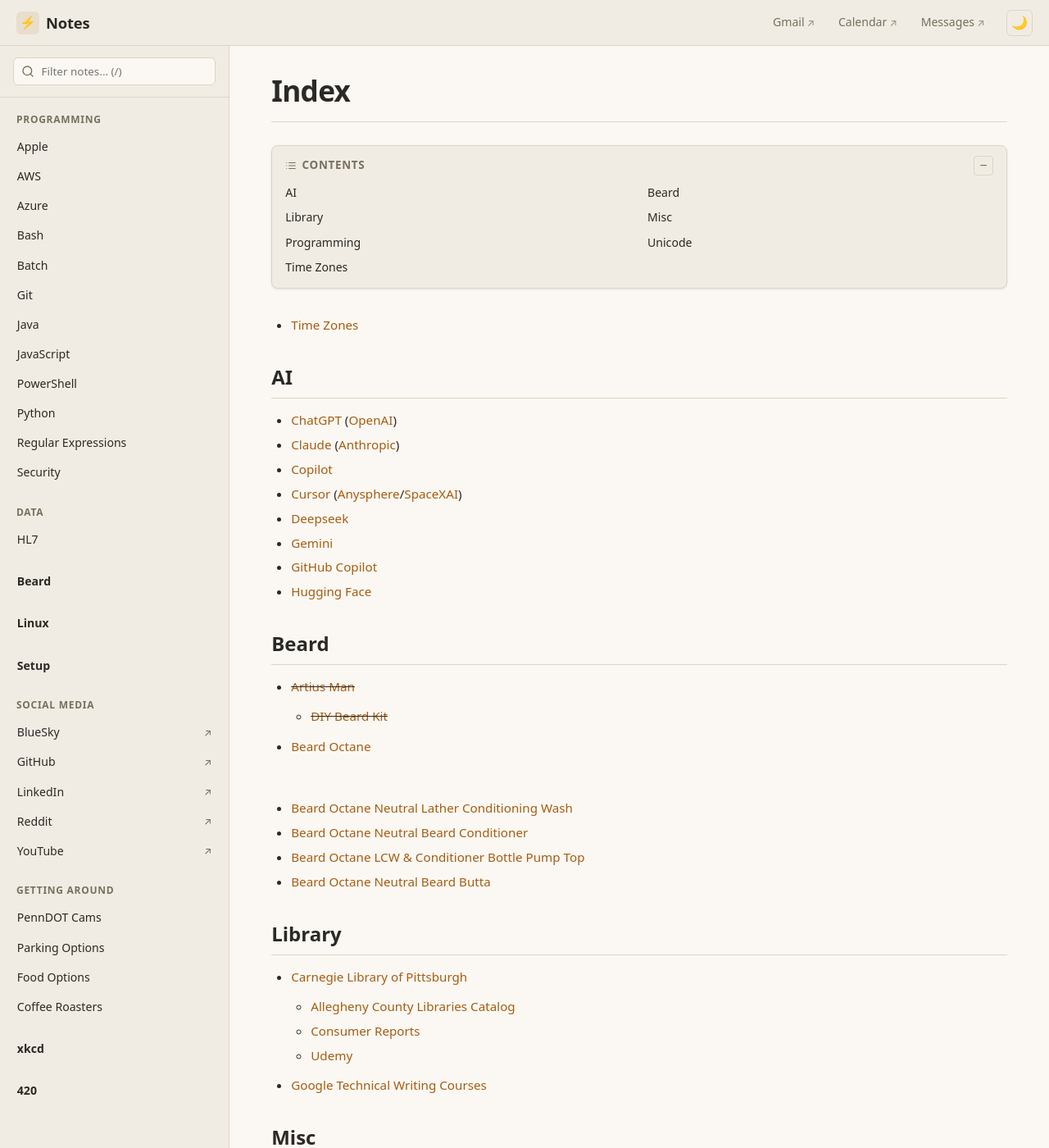
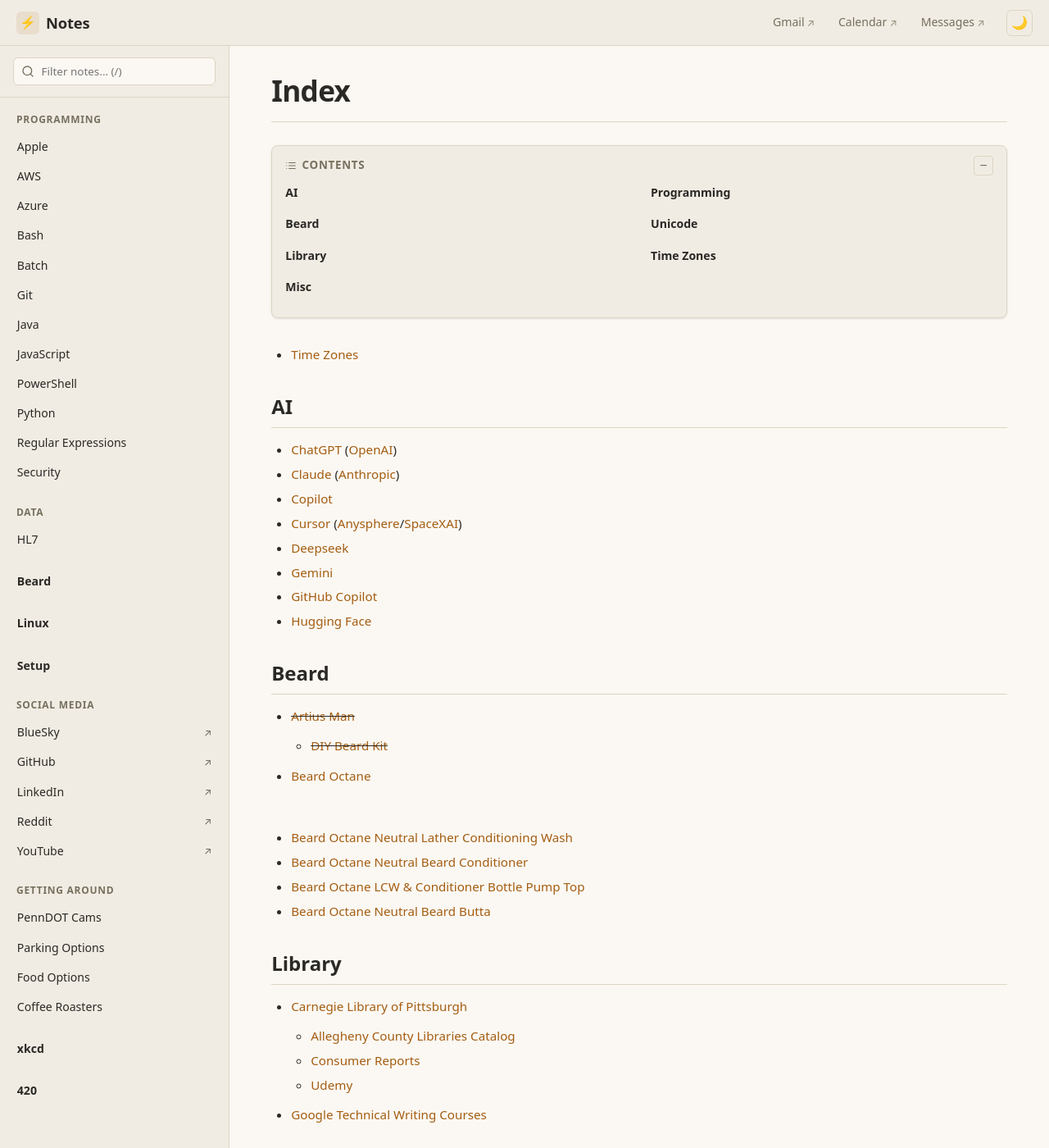
Before and after one commit to matthimrod/.ref, a Jekyll site: the page built from README.md, in a window 1280 px wide and 1400 px high. Shown: the whole window at 82% size. Built offline with Jekyll 4.4.1, drawn with Linux system fonts in a browser that asks for light colours.

Commit message:
Fix Table of Contents structure: hierarchical grouping under H2 parents and vertical column flow

```diff
--- a/assets/css/style.css
+++ b/assets/css/style.css
@@ -615,33 +615,64 @@
 .toc-box.collapsed .toc-body { display: none; }
 .toc-box.collapsed .toc-toggle-indicator { transform: rotate(180deg); }
 
+.toc-body {
+  max-height: 48vh;
+  overflow-y: auto;
+  scrollbar-width: thin;
+  padding-right: 0.25rem;
+}
+
 .toc-list {
   list-style: none;
   margin: 0;
   padding: 0;
-  display: grid;
-  grid-template-columns: repeat(auto-fill, minmax(18rem, 1fr));
-  gap: 0.25rem 1.25rem;
-  max-height: 40vh;
-  overflow-y: auto;
-  scrollbar-width: thin;
+  columns: 3 18rem;
+  column-gap: 2rem;
 }
 
-.toc-item {
-  padding: 0.12rem 0;
-  font-size: 0.88rem;
+.toc-group {
+  break-inside: avoid;
+  page-break-inside: avoid;
+  display: inline-block;
+  width: 100%;
+  margin-bottom: 0.75rem;
+  vertical-align: top;
 }
 
-.toc-item.toc-level-3 {
-  padding-left: 0.85rem;
-  opacity: 0.85;
+.toc-group > .toc-link {
+  font-weight: 600;
+  font-size: 0.88rem;
+  color: var(--text);
+  display: block;
+  padding: 0.12rem 0;
+  text-decoration: none;
 }
 
-.toc-link {
-  color: var(--text);
+.toc-group > .toc-link:hover {
+  color: var(--accent);
+  text-decoration: underline;
+}
+
+.toc-sublist {
+  list-style: none;
+  margin: 0.2rem 0 0.2rem 0;
+  padding: 0 0 0 0.75rem;
+  border-left: 2px solid var(--border);
+}
+
+.toc-subitem {
+  padding: 0.1rem 0;
+  font-size: 0.82rem;
+}
+
+.toc-subitem .toc-link {
+  color: var(--muted);
   text-decoration: none;
+  display: block;
+  line-height: 1.4;
 }
-.toc-link:hover {
+
+.toc-subitem .toc-link:hover {
   color: var(--accent);
   text-decoration: underline;
 }
@@ -892,7 +923,7 @@
   }
 
   .toc-list {
-    grid-template-columns: 1fr;
+    columns: 1;
   }
 }
 
--- a/assets/js/notes.js
+++ b/assets/js/notes.js
@@ -135,6 +135,9 @@
   if (tocBox && tocList && noteBody) {
     const headings = noteBody.querySelectorAll('h2, h3');
     if (headings.length >= 2) {
+      let currentGroup = null;
+      let currentSublist = null;
+
       headings.forEach((heading, idx) => {
         if (!heading.id) {
           heading.id = heading.textContent
@@ -145,28 +148,54 @@
         }
 
         // Add clickable anchor to heading
+        if (!heading.querySelector('.header-anchor')) {
           const anchor = document.createElement('a');
           anchor.className = 'header-anchor';
           anchor.href = `#${heading.id}`;
           anchor.setAttribute('aria-hidden', 'true');
           anchor.textContent = '#';
           heading.prepend(anchor);
+        }
 
-        // Add item to TOC list
+        // Clone heading text without anchor
+        const clone = heading.cloneNode(true);
+        const childAnchor = clone.querySelector('.header-anchor');
+        if (childAnchor) childAnchor.remove();
+        const titleText = clone.textContent.trim();
+
+        const level = heading.tagName.toLowerCase();
+
+        if (level === 'h2' || !currentGroup) {
+          currentGroup = document.createElement('li');
+          currentGroup.className = 'toc-group';
+
+          const a = document.createElement('a');
+          a.className = 'toc-link toc-parent';
+          a.href = `#${heading.id}`;
+          a.textContent = titleText;
+          currentGroup.appendChild(a);
+
+          currentSublist = null;
+          tocList.appendChild(currentGroup);
+        } else {
+          // h3 sub-heading under current h2 group
+          if (!currentSublist) {
+            currentSublist = document.createElement('ul');
+            currentSublist.className = 'toc-sublist';
+            currentGroup.appendChild(currentSublist);
+          }
+
           const li = document.createElement('li');
-        li.className = `toc-item toc-level-${heading.tagName.toLowerCase().slice(1)}`;
+          li.className = 'toc-subitem';
 
           const a = document.createElement('a');
           a.className = 'toc-link';
           a.href = `#${heading.id}`;
-        // Clone heading text without anchor
-        const clone = heading.cloneNode(true);
-        const childAnchor = clone.querySelector('.header-anchor');
-        if (childAnchor) childAnchor.remove();
-        a.textContent = clone.textContent.trim();
+          a.textContent = titleText;
 
           li.appendChild(a);
-        tocList.appendChild(li);
+          currentSublist.appendChild(li);
+        }
       });
 
       tocBox.hidden = false;
```
Lines whose indentation alone changed are shown as unchanged.
